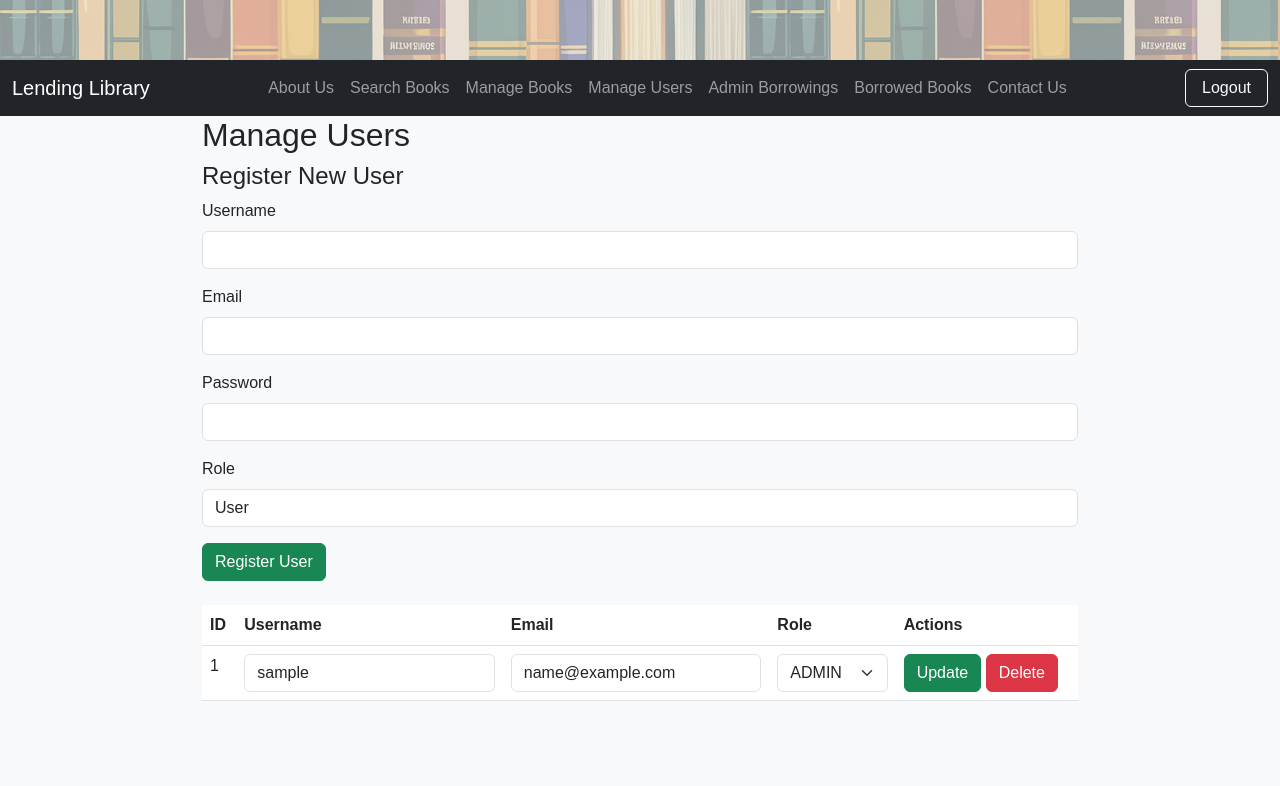
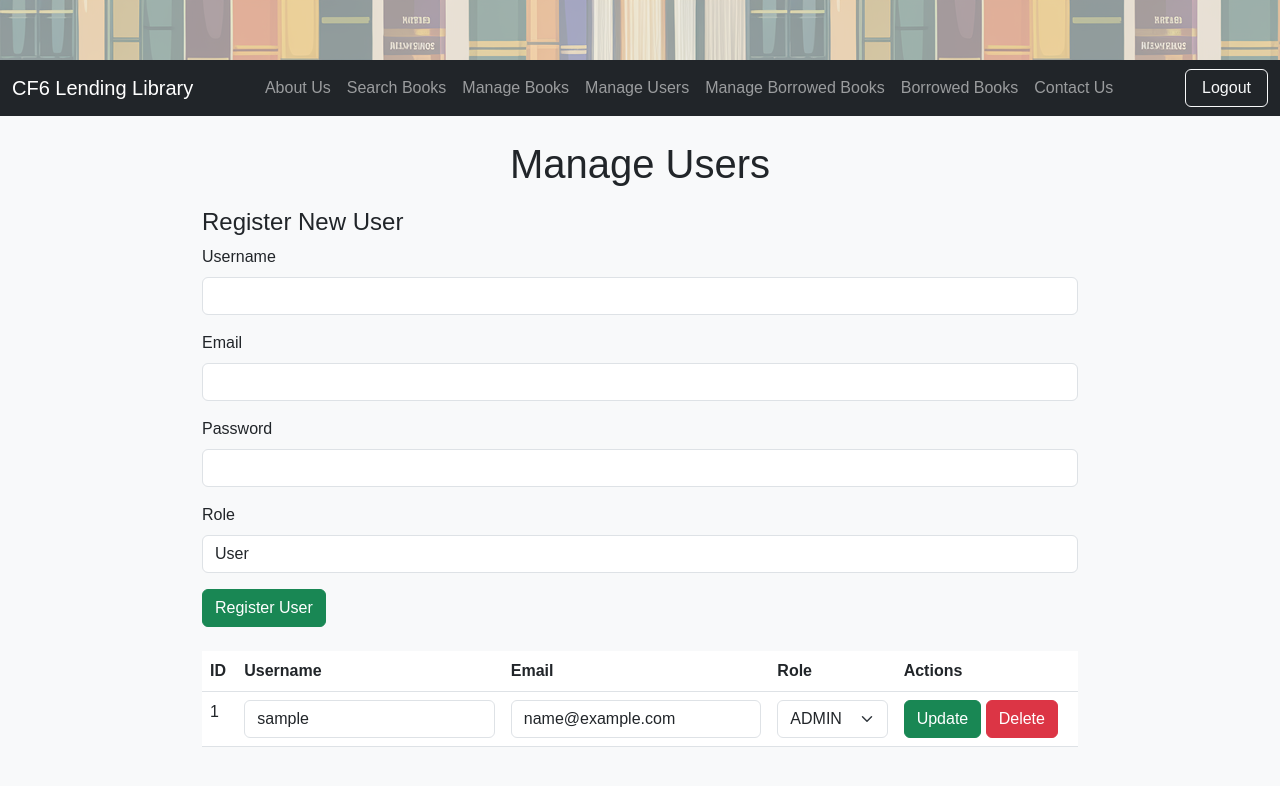
Before and after one commit to williamkalogeropoulos/CF6-LendingLibrary, a Spring Boot app: page /manage-users in a window 1280 px wide. Shown: the top 786 px of the page. Run offline with Spring Boot 4, Linux system fonts and the light colour scheme; the visitor is signed in with stand-in values (Sample User, id 1); some of the project's set-up classes (security, data sources, template engines, error pages and the like) are left out, and stand-ins take their place; some libraries are stand-ins or nearby versions.

Commit message:
Navbar fix

```diff
--- a/src/main/resources/templates/fragments/navbar.html
+++ b/src/main/resources/templates/fragments/navbar.html
@@ -7,10 +7,10 @@
 </head>
 <body>
 
-<nav class="navbar navbar-expand-lg navbar-dark bg-dark">
+<nav class="navbar navbar-expand-lg navbar-dark bg-dark position-sticky top-0">
     <div class="container-fluid">
         <!-- Left-aligned brand -->
-        <a class="navbar-brand me-auto" href="/">Lending Library</a>
+        <a class="navbar-brand me-auto" href="/">CF6 Lending Library</a>
 
         <button class="navbar-toggler" type="button" data-bs-toggle="collapse" data-bs-target="#navbarNav">
             <span class="navbar-toggler-icon"></span>
@@ -31,7 +31,7 @@
                     <a class="nav-link" href="/manage-users">Manage Users</a>
                 </li>
                 <li class="nav-item" sec:authorize="hasRole('ADMIN')">
-                    <a class="nav-link" href="/admin/borrowings">Admin Borrowings</a>
+                    <a class="nav-link" href="/admin/borrowings">Manage Borrowed Books</a>
                 </li>
                 <li class="nav-item" sec:authorize="hasRole('USER')">
                     <a class="nav-link" href="/my-borrowings">Borrowed Books</a>
--- a/src/main/resources/templates/manage-users.html
+++ b/src/main/resources/templates/manage-users.html
@@ -8,8 +8,8 @@
 <body>
 <div class="top-background"></div>
 <div th:replace="fragments/navbar.html"></div> <!-- Include Navbar -->
-<div class="container">
-  <h2>Manage Users</h2>
+<div class="container mt-4">
+  <h1 class="text-center">Manage Users</h1>
 
   <!-- ✅ Success & Error Messages -->
   <div th:if="${success}" class="alert alert-success text-center" id="successMessage">
```
Also changed, not shown: src/main/resources/templates/index.html (+12 -0 lines).
